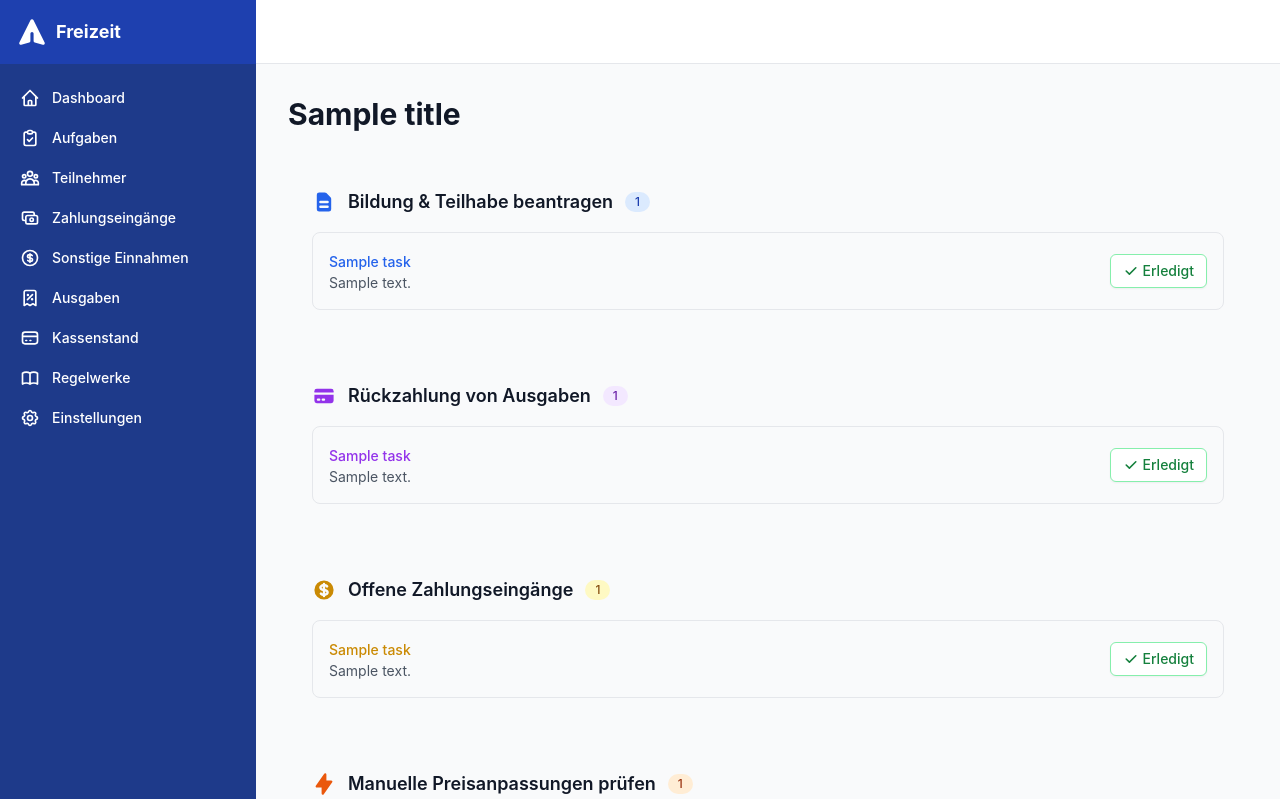
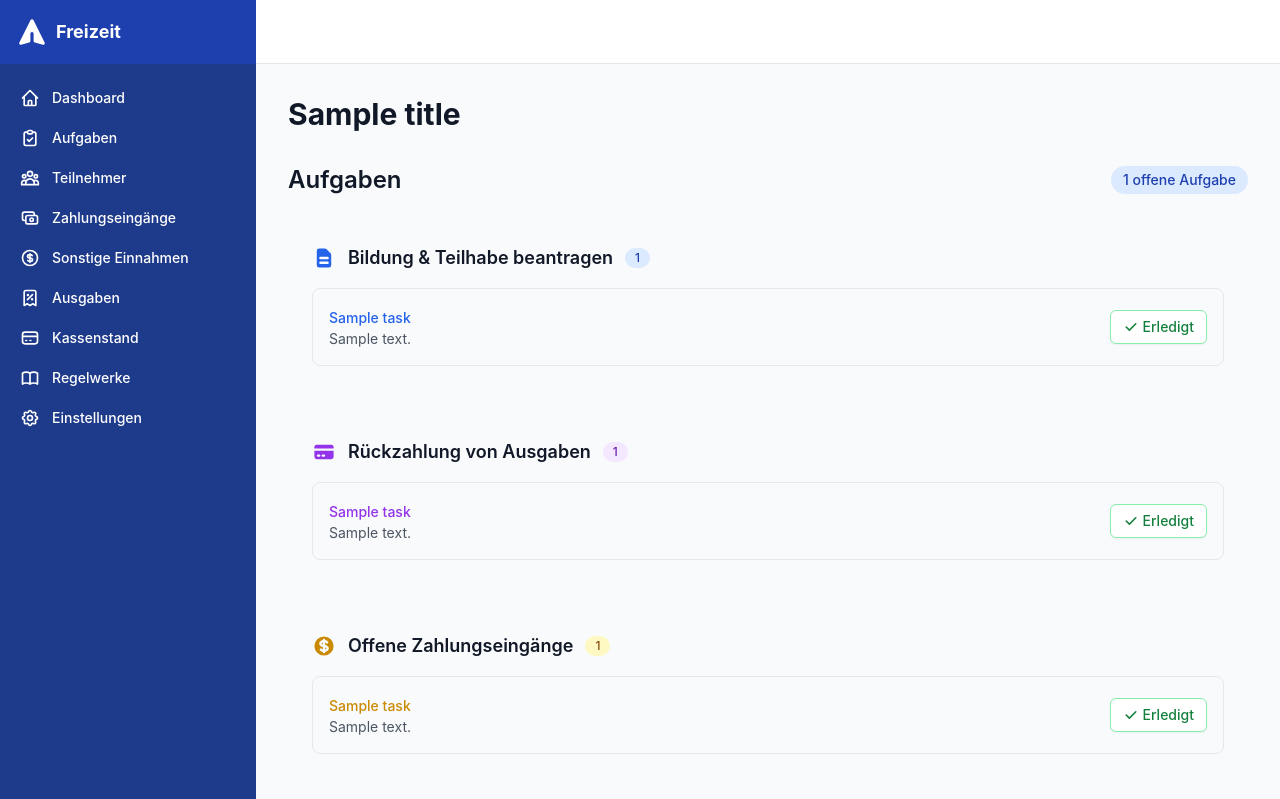
Before and after one commit to ptC7H12/MGBFreizeitplaner, a Python web app: template app/templates/tasks/list.html in a window 1280 px wide. Shown: the top 799 px of the page. Run offline with Jinja, Linux system fonts and the light colour scheme; the template is opened without the code that fills it: most values are stand-ins (such as "Sample title", 1, 10 or a date in 2020); some libraries are stand-ins or nearby versions.

Commit message:
Feature: Aufgaben Counter rechts neben Überschrift hinzugefügt
- Hauptüberschrift "Aufgaben" mit Gesamt-Counter hinzugefügt
- Counter zeigt Anzahl offener Aufgaben mit korrekter Grammatik
- Positionierung rechts neben der Überschrift

Fixes TODO #5

```diff
--- a/app/templates/tasks/list.html
+++ b/app/templates/tasks/list.html
@@ -1,6 +1,16 @@
 {% extends "base.html" %}
 
 {% block content %}
+<!-- Hauptüberschrift mit Counter -->
+<div class="mb-6">
+    <div class="flex items-center justify-between">
+        <h1 class="text-2xl font-semibold text-gray-900">Aufgaben</h1>
+        <span class="inline-flex items-center px-3 py-1 rounded-full text-sm font-medium bg-blue-100 text-blue-800">
+            {{ total_tasks }} offene Aufgabe{{ 'n' if total_tasks != 1 else '' }}
+        </span>
+    </div>
+</div>
+
 <!-- Bildung & Teilhabe -->
 {% if tasks.bildung_teilhabe|length > 0 %}
 <div class="p-6 mb-6">
```
